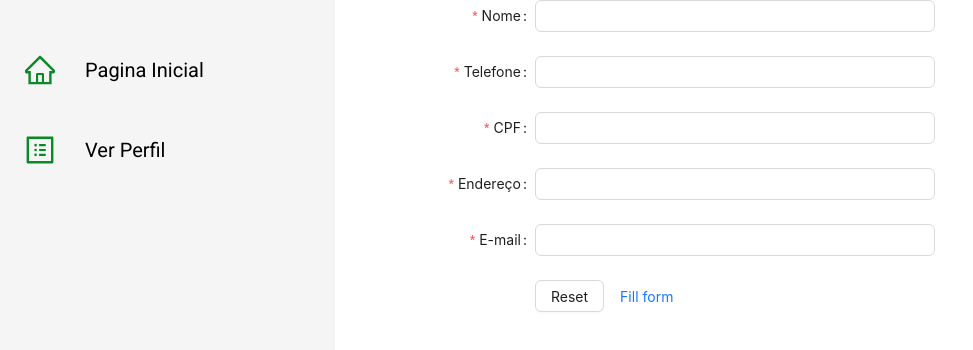
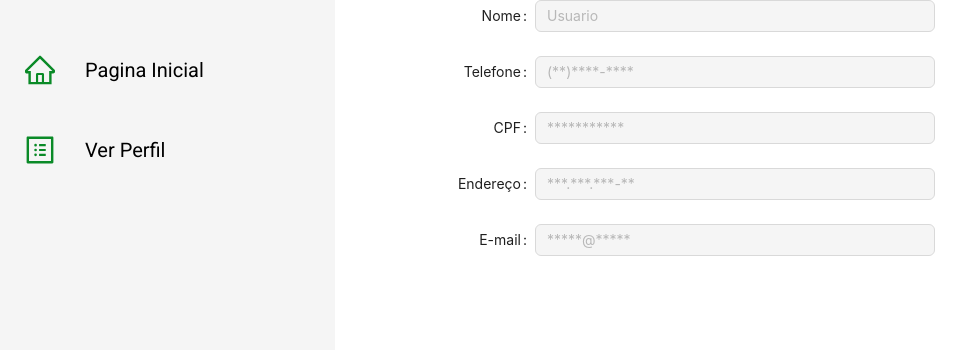
Before and after one commit to EngSoftware2023/frontend, a Next.js app: page /dashboard/produtor/visualizar in a window 1280 px wide. Shown: the top 350 px of the page, without its empty margins (0-973 px from the left). Built offline with nearby package versions, Linux system fonts and the light colour scheme.

Commit message:
mudei a tela

```diff
--- a/src/app/dashboard/produtor/visualizar/page.tsx
+++ b/src/app/dashboard/produtor/visualizar/page.tsx
@@ -1,5 +1,5 @@
 "use client"
-import React from 'react';
+import React, { useState } from 'react';
 import { Button, Form, Input, Select } from 'antd';
 
 const { Option } = Select;
@@ -16,61 +16,46 @@ const tailLayout = {
 const App: React.FC = () => {
   const [form] = Form.useForm();
 
-
-
   const onFinish = (values: any) => {
     console.log(values);
   };
 
-  const onReset = () => {
-    form.resetFields();
-  };
-
-  const onFill = () => {
-    form.setFieldsValue({ nome: 'Usuario',
-                          telefone:'(**)****-****',
-                          cpf:'***********',
-                          endereço:'***.***.***-**',
-                          email:'*****@*****'});
-  };
-
   return (
     <Form
+      disabled
       {...layout}
       form={form}
       name="control-hooks"
       onFinish={onFinish}
       style={{ maxWidth: 600 }}
+      initialValues={{  nome:'Usuario',
+                        telefone:'(**)****-****',
+                        cpf:'***********',
+                        endereço:'***.***.***-**',
+                        email:'*****@*****',
+    }}
     >
-      <Form.Item name="nome" label="Nome" rules={[{ required: true }]}>
+
+      <Form.Item name="nome" label="Nome">
+        <Input placeholder="Usuario" />
+      </Form.Item>
+
+      <Form.Item name="telefone" label="Telefone">
         <Input />
       </Form.Item>
 
-      <Form.Item name="telefone" label="Telefone" rules={[{ required: true }]}>
+      <Form.Item name="cpf" label="CPF">
         <Input />
       </Form.Item>
 
-      <Form.Item name="cpf" label="CPF" rules={[{ required: true }]}>
+      <Form.Item name="endereço" label="Endereço" >
         <Input />
       </Form.Item>
 
-      <Form.Item name="endereço" label="Endereço" rules={[{ required: true }]}>
-        <Input />
+      <Form.Item name="email" label="E-mail">
+        <Input/>
       </Form.Item>
 
-      <Form.Item name="email" label="E-mail" rules={[{ required: true }]}>
-        <Input />
-      </Form.Item>
-
-
-      <Form.Item {...tailLayout}>
-        <Button htmlType="button" onClick={onReset}>
-          Reset
-        </Button>
-        <Button type="link" htmlType="button" onClick={onFill}>
-          Fill form
-        </Button>
-      </Form.Item>
     </Form>
   );
 };
```
